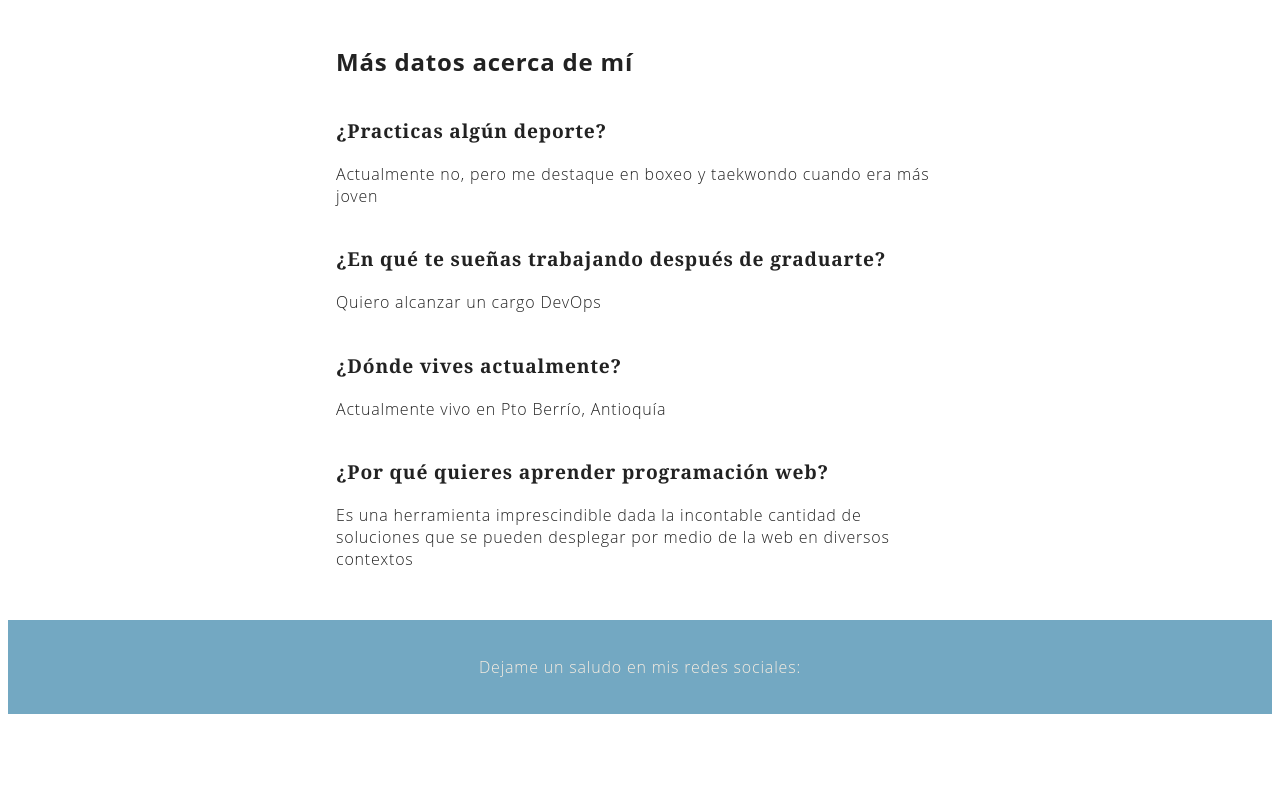
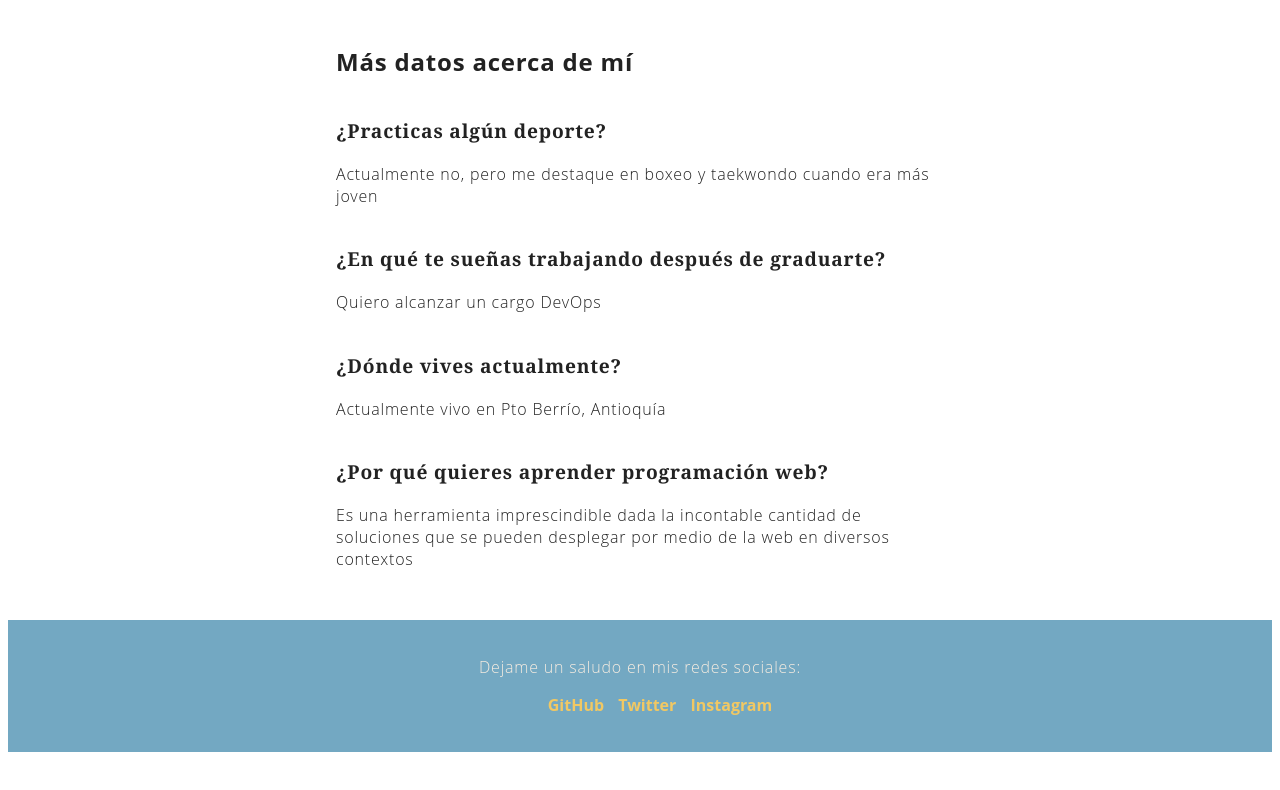
Before and after one commit to Juanpa93/my_web_page, a plain HTML site: page aboutme.html in a window 1280 px wide. Shown: the part 954-1744 px from the top of the page. Before the commit the page ends 1718 px from the top, so only its background shows below. Drawn offline with Linux system fonts and the light colour scheme.

Commit message:
Se agregan redes sociales a about.html

```diff
--- a/aboutme.html
+++ b/aboutme.html
@@ -34,6 +34,11 @@
           </section>
           <footer class="content-footer">
               <p>Dejame un saludo en mis redes sociales:</p>
+              <ul class="social">
+                <li><a class="css-is-deranged" href="https://github.com/Juanpa93">GitHub</a></li>
+                <li><a class="css-is-deranged" href="https://github.com/Juanpa93">Twitter</a></li>
+                <li><a class="css-is-deranged" href="https://www.instagram.com/juanppinzonc/">Instagram</a></li>
+            </ul>
           </footer>
 	</body>
 </html>
```
